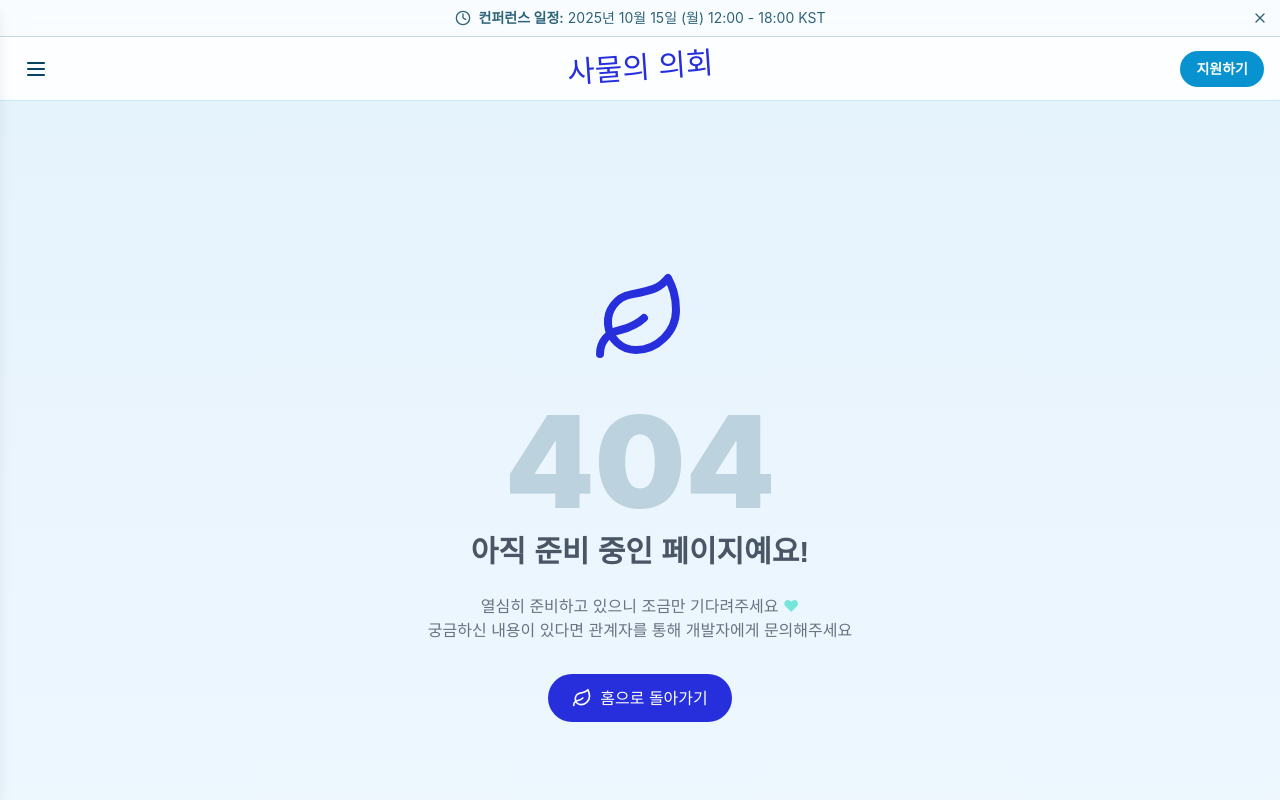
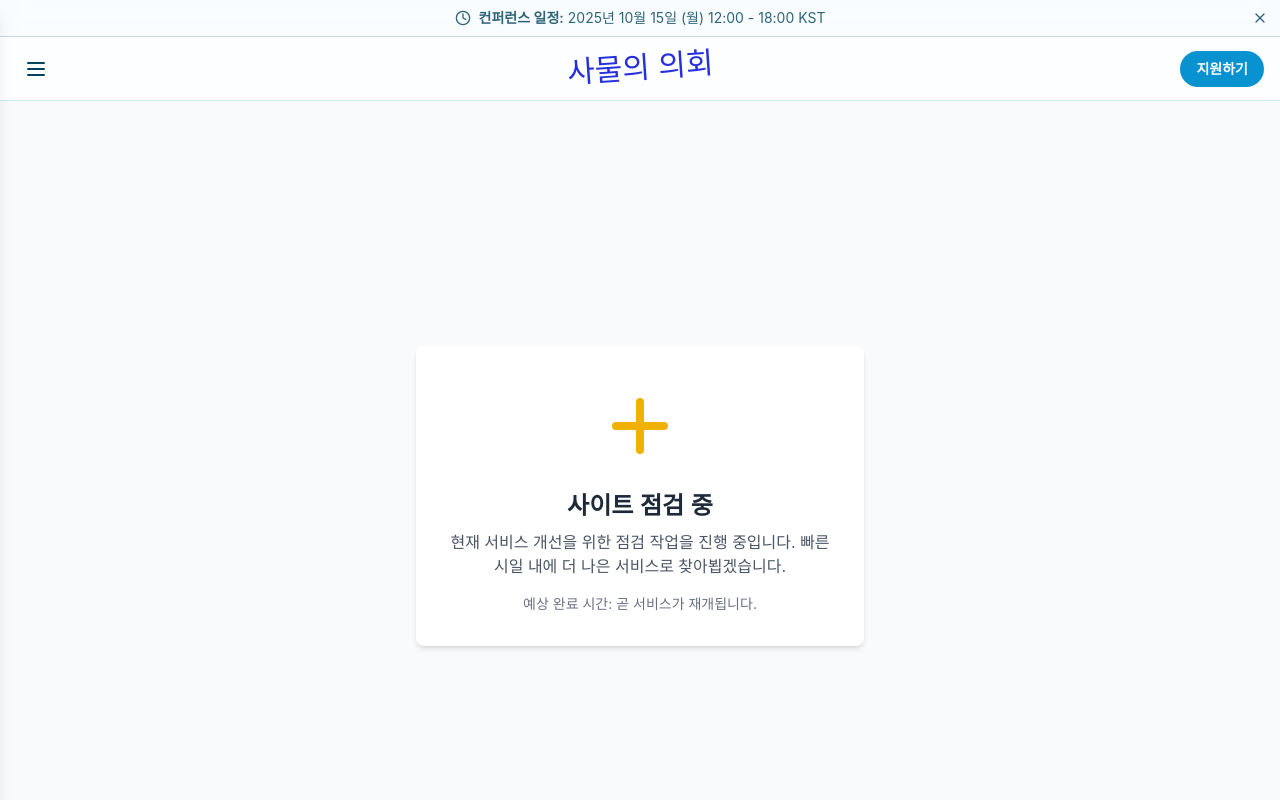
Before and after one commit to shin-minhyuk/samul.parliament, a Next.js app: page /maintenance in a window 1280 px wide. Before the commit this address had no page. Shown: the top 800 px of the page. Built offline with nearby package versions, Linux system fonts and the light colour scheme; a web font is replaced by a local one.

Commit message:
[feat] 점검 페이지 추가, 점검 미들웨어 추가, metadata viewport 관련 오류 수정, readme 업데이트

```diff
--- a/src/app/layout.tsx
+++ b/src/app/layout.tsx
@@ -4,7 +4,14 @@ import { BannerProvider } from "@/context/BannerContext";
 import MainLayout from "@/components/MainLayout";
 import { Analytics } from "@vercel/analytics/react";
 
+export const viewport = {
+  width: "device-width",
+  initialScale: 1,
+  maximumScale: 1,
+};
+
 export const metadata: Metadata = {
+  metadataBase: new URL("https://samuluiuihoe.vercel.app"),
   title: "사물의 의회 2025 | 미래의 공존을 위한 새로운 논의",
   description:
     "비인간 존재들의 권리와 발언권을 고민하는 '사물의 의회 2025'에서 자연과 기술이 조화롭게 공존하는 미래를 함께 만들어갑니다.",
@@ -67,11 +74,6 @@ export const metadata: Metadata = {
       "max-snippet": -1,
     },
   },
-  viewport: {
-    width: "device-width",
-    initialScale: 1,
-    maximumScale: 1,
-  },
   verification: {
     google: process.env.GOOGLE_SITE_VERIFICATION || "",
     other: {
--- /dev/null
+++ b/src/app/maintenance/page.tsx
@@ -0,0 +1,5 @@
+import Maintenance from "@/components/Maintenance";
+
+export default function MaintenancePage() {
+  return <Maintenance />;
+}
--- /dev/null
+++ b/src/components/Maintenance.tsx
@@ -0,0 +1,34 @@
+import React from "react";
+
+export default function Maintenance() {
+  return (
+    <div className="flex min-h-screen flex-col items-center justify-center bg-gray-50 px-4 py-12">
+      <div className="mx-auto max-w-md rounded-lg bg-white p-8 text-center shadow-md">
+        <svg
+          xmlns="http://www.w3.org/2000/svg"
+          className="mx-auto h-24 w-24 text-yellow-500"
+          fill="none"
+          viewBox="0 0 24 24"
+          stroke="currentColor"
+        >
+          <path
+            strokeLinecap="round"
+            strokeLinejoin="round"
+            strokeWidth={2}
+            d="M12 6v6m0 0v6m0-6h6m-6 0H6"
+          />
+        </svg>
+        <h1 className="mt-4 text-2xl font-bold text-gray-800">
+          사이트 점검 중
+        </h1>
+        <p className="mt-2 text-gray-600">
+          현재 서비스 개선을 위한 점검 작업을 진행 중입니다. 빠른 시일 내에 더
+          나은 서비스로 찾아뵙겠습니다.
+        </p>
+        <p className="mt-4 text-sm text-gray-500">
+          예상 완료 시간: 곧 서비스가 재개됩니다.
+        </p>
+      </div>
+    </div>
+  );
+}
--- /dev/null
+++ b/src/middleware.ts
@@ -0,0 +1,38 @@
+import { NextResponse } from "next/server";
+import type { NextRequest } from "next/server";
+
+// 점검 모드 활성화 여부 (true = 점검 중, false = 정상 운영)
+// 환경 변수가 설정되지 않았다면 기본값은 false
+const MAINTENANCE_MODE = process.env.NEXT_PUBLIC_MAINTENANCE_MODE === "true";
+
+// 점검 페이지에서 제외할 경로 (관리자 페이지 등)
+const EXCLUDED_PATHS = [
+  "/maintenance",
+  "/admin", // 관리자는 접근 가능하도록
+  "/_next", // Next.js 내부 경로
+  "/favicon.ico",
+];
+
+export function middleware(request: NextRequest) {
+  const { pathname } = request.nextUrl;
+
+  // 점검 모드가 활성화된 경우에만 처리
+  if (MAINTENANCE_MODE) {
+    // 제외 경로에 해당하는 요청은 정상적으로 처리
+    if (EXCLUDED_PATHS.some((path) => pathname.startsWith(path))) {
+      return NextResponse.next();
+    }
+
+    // 그 외 모든 요청은 점검 페이지로 리다이렉트
+    const url = request.nextUrl.clone();
+    url.pathname = "/maintenance";
+    return NextResponse.rewrite(url);
+  }
+
+  return NextResponse.next();
+}
+
+// 미들웨어가 적용될 경로 패턴 설정
+export const config = {
+  matcher: ["/((?!api|_next/static|_next/image|images|favicon.ico).*)"],
+};
```
Also changed, not shown: 1 other file (tests, documents, lock files or other folders).
